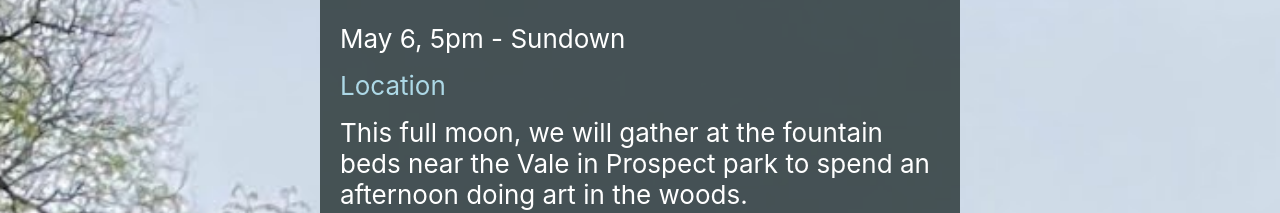
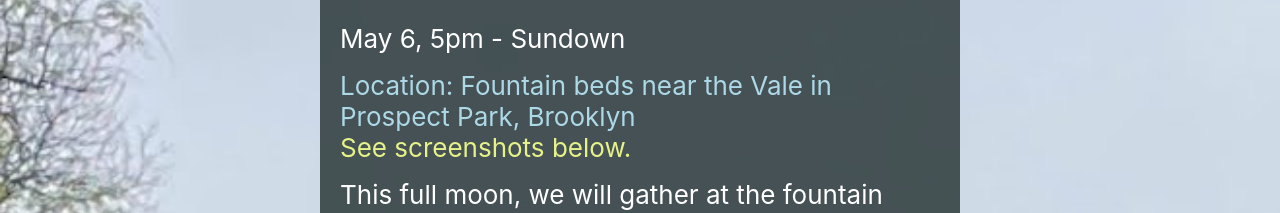
Before and after one commit to zevezev/fullmoonartfestival, a React (Create React App) app: page / in a window 1280 px wide. Shown: the part 994-1207 px from the top of the page. Built offline with nearby package versions, Linux system fonts and the light colour scheme.

Commit message:
added images

```diff
--- a/src/App.tsx
+++ b/src/App.tsx
@@ -29,7 +29,10 @@ function App() {
           <br />
           <div>May 6, 5pm - Sundown</div>
           <a href="https://goo.gl/maps/mwJgA6HgPR8tcEQX7" target="_blank">
-            <div style={{ color: "lightblue" }}>Location</div>
+            <div style={{ color: "lightblue" }}>
+              Location: Fountain beds near the Vale in Prospect Park, Brooklyn
+            </div>
+            See screenshots below.
           </a>
           <div>
             This full moon, we will gather at the fountain beds near the Vale in
@@ -71,6 +74,16 @@ function App() {
           <div className="map-image map-2" />
           <div className="map-image map-3" />
           <div className="map-image map-4" />
+          <div>
+            The Full Moon Art Festival is an ongoing project by&nbsp;
+            <a href="https://www.zevizenberg.com/" target="_blank">
+              Zev Izenberg
+            </a>
+            , a painter and collaborative artist based in Brooklyn, and their
+            growing community. The Flowering Moon is the 4th Full Moon Art
+            Festival out of 12.
+          </div>
+          <div>Reach them at zevizenberg@gmail.com</div>
         </div>
       </header>
     </div>
```
